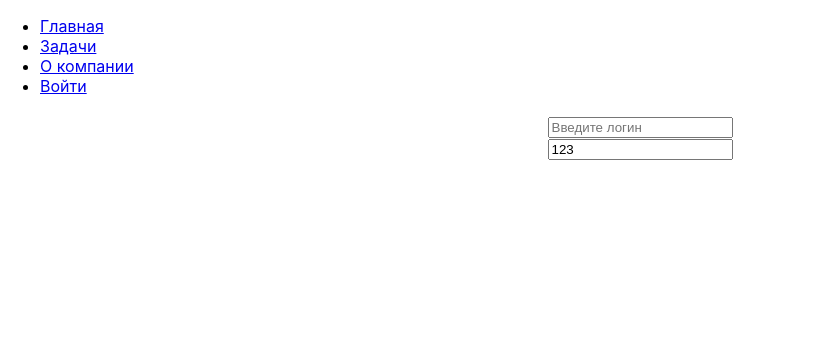
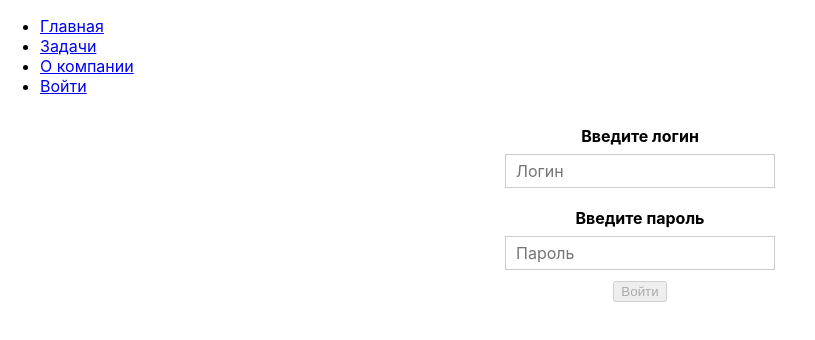
Before and after one commit to education-vk-company/lesson-6-spa, a React (Create React App) app: page /login in a window 1280 px wide. Shown: the top 340 px of the page, without its empty margins (0-815 px from the left). Built offline with nearby package versions, Linux system fonts and the light colour scheme.

Commit message:
form validation

```diff
--- a/src/components/Input/Input.js
+++ b/src/components/Input/Input.js
@@ -1,13 +1,22 @@
 import React from 'react';
+import classes from './Input.module.css';
 
 const input = (props) => {
   let inputElement;
+  let inputElementClasses = [classes.InputElement];
+
+  if(props.invalid && props.touched) {
+    inputElementClasses.push(classes.Invalid);
+  }
+
   switch (props.elementType) {
     case 'input':
       inputElement = <input
+        className={inputElementClasses.join(' ')}
         value={props.value}
         onChange={props.changed}
-        placeholder={props.placeholder}/>;
+        {...props.elementConfig}
+      />;
       break;
     case 'textarea':
       inputElement = <textarea placeholder={props.placeholder}>
@@ -15,13 +24,16 @@ const input = (props) => {
       break;
     default:
       inputElement = <input
+        className={inputElementClasses.join(' ')}
         value={props.value}
         onChange={props.changed}
-        placeholder={props.placeholder}/>;
+        {...props.elementConfig}
+      />;
       break;
   }
   return (
-    <div>
+    <div className={classes.Input}>
+      <div className={classes.Label}> {props.label} </div>
       {inputElement}
     </div>
   );
--- /dev/null
+++ b/src/components/Input/Input.module.css
@@ -0,0 +1,29 @@
+.Input {
+    width: 100%;
+    padding: 10px;
+    box-sizing: border-box;
+}
+
+.Label {
+    font-weight: bold;
+    display: block;
+    margin-bottom: 8px;
+}
+
+.InputElement {
+    outline: none;
+    border: 1px solid #cccccc;
+    background-color: white;
+    font: inherit;
+    padding: 6px 10px;
+}
+
+.InputElement:focus {
+    outline: none;
+    background-color: #cccccc;
+}
+
+.Invalid {
+    border: 1px solid red;
+    background-color: #fa6154;
+}
--- a/src/containers/Auth/Auth.js
+++ b/src/containers/Auth/Auth.js
@@ -5,14 +5,58 @@ class Auth extends Component {
   state = {
     loginForm: {
       login: {
+        label: 'Введите логин',
         elementType: 'input',
+        elementConfig: {
+          type: 'text',
+          placeholder: 'Логин'
+        },
         value: '',
+        valid: false,
+        touched: false,
+        validation: {
+          isRequired: true,
+          minLength: 6,
+        }
       },
       password: {
         elementType: 'input',
-        value: '123',
+        value: '',
+        label: 'Введите пароль',
+        elementConfig: {
+          type: 'password',
+          placeholder: 'Пароль'
+        },
+        touched: false,
+        valid: false,
+        validation: {
+          isRequired: true,
+        }
       }
+    },
+    valid: false,
+  };
+
+  handleFormConfirm = (event) => {
+    event.preventDefault();
+    const result = Object
+      .keys(this.state.loginForm)
+      .reduce((res, key) => {
+        res[key] = this.state.loginForm[key].value;
+        return res
+      }, {});
+    console.log(result);
+  };
+
+  checkValidity = (value, rule) => {
+    let isValid = true;
+    if (rule.isRequired) {
+      isValid = value.trim()!== '';
     }
+    if (rule.minLength) {
+      isValid = value.trim().length >= rule.minLength && isValid;
+    }
+    return isValid;
   };
 
   handleInput = (event, key) => {
@@ -23,11 +67,18 @@ class Auth extends Component {
       ...this.state.loginForm[key],
     };
 
+    inputData.touched = true;
     inputData.value = event.target.value;
+    inputData.valid = this.checkValidity(inputData.value, inputData.validation);
+
+    const invalid = Object.keys(newFormData).some(key => {
+        return !newFormData[key].valid;
+    });
 
     newFormData[key] = inputData;
     this.setState({
-      loginForm: newFormData
+      loginForm: newFormData,
+      valid: !invalid,
     });
   };
 
@@ -39,15 +90,21 @@ class Auth extends Component {
         return <Input
           key={key}
           elementType={element.elementType}
+          elementConfig={element.elementConfig}
           value={element.value}
+          valid={element.valid}
+          label={element.label}
+          touched={element.touched}
+          invalid={!element.valid}
           changed={(event) => this.handleInput(event, key)}
-          placeholder="Введите логин" />
+          />
       });
 
     return (
-      <div>
+      <form onSubmit={this.handleFormConfirm}>
         {inputs}
-      </div>
+        <button disabled={!this.state.valid} type='submit'>Войти</button>
+      </form>
     );
   }
 }
```
